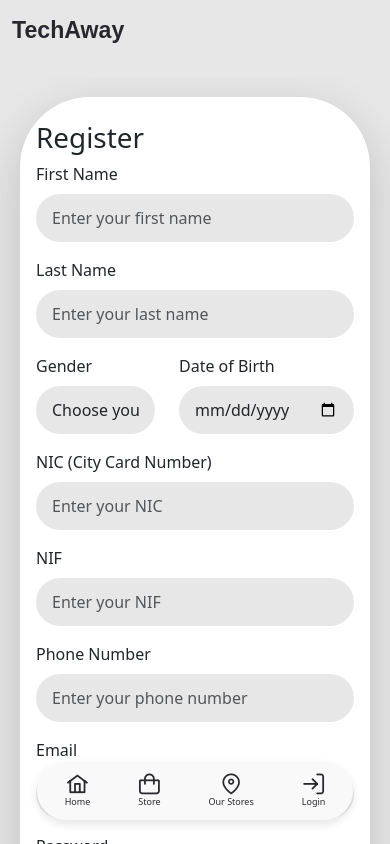
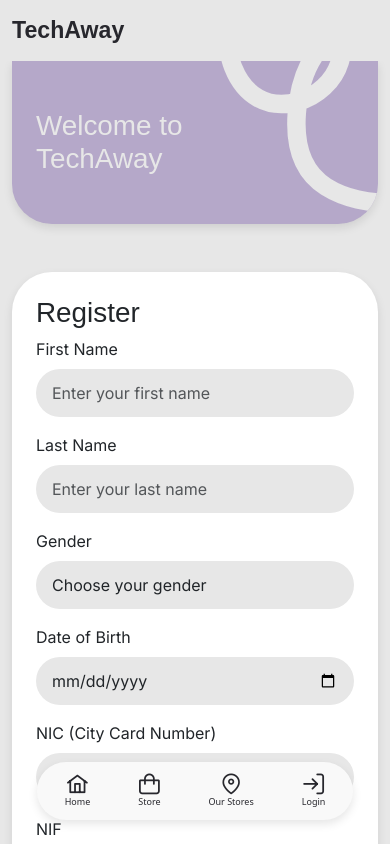
Before and after one commit to gmmac/pti_ptr_grupo5_2425, a React (Vite) app in the folder tech_away/: page /register in a window 390 px wide. Built offline with nearby package versions, Linux system fonts and the light colour scheme; no server answers; a web font is replaced by a local one.

Commit message:
refactor: update authentication forms and add responsive welcome components

```diff
--- a/tech_away/src/components/authentication/LoginForms.jsx
+++ b/tech_away/src/components/authentication/LoginForms.jsx
@@ -1,7 +1,6 @@
 import React, { useState, useContext } from "react";
 import { Button, Form } from "react-bootstrap";
 import { useNavigate } from "react-router-dom";
-import api from "../../utils/axios";
 import "../../styles/index.css";
 import "../../styles/AuthPage.css";
 import { useAuth } from "../../contexts/AuthenticationProviders/AuthProvider";
--- a/tech_away/src/components/authentication/RegisterForms.jsx
+++ b/tech_away/src/components/authentication/RegisterForms.jsx
@@ -1,42 +1,45 @@
-import React, { useState } from 'react'
-import { Button, Col, Form, Row } from 'react-bootstrap';
-import api from '../../utils/axios';
-import { useNavigate } from 'react-router-dom';
-import '../../styles/index.css';
-import '../../styles/AuthPage.css';
+import React, { useState, useContext } from "react";
+import { Button, Col, Form, Row } from "react-bootstrap";
+import api from "../../utils/axios";
+import { useNavigate } from "react-router-dom";
+import "../../styles/index.css";
+import "../../styles/AuthPage.css";
+import { IsMobileContext } from "../../contexts/IsMobileContext";
 
-export default function RegisterForms({userType="client"}) {
+export default function RegisterForms({ userType = "client" }) {
+  const isMobile = useContext(IsMobileContext);
+
   const [formData, setFormData] = useState({
-        nic: '',
-        nif: '',
-        phone: '',
-        birthDate: '',
-        gender: '',
-        firstName: '',
-        lastName: '',
-        email: '',
-        password: ''
+    nic: "",
+    nif: "",
+    phone: "",
+    birthDate: "",
+    gender: "",
+    firstName: "",
+    lastName: "",
+    email: "",
+    password: "",
   });
 
   const [errors, setErrors] = useState({
-        nic: '',
-        nif: '',
-        phone: '',
-        birthDate: '',
-        gender: '',
-        firstName: '',
-        lastName: '',
-        email: '',
-        password: ''
+    nic: "",
+    nif: "",
+    phone: "",
+    birthDate: "",
+    gender: "",
+    firstName: "",
+    lastName: "",
+    email: "",
+    password: "",
   });
 
   const navigate = useNavigate();
 
   const ChangeToLogin = () => {
-        if(userType === 'client') {
-            navigate('/login');
-        } else if(userType === 'organizer') {
-            navigate('/organizer/login');
+    if (userType === "client") {
+      navigate("/login");
+    } else if (userType === "organizer") {
+      navigate("/organizer/login");
     }
   };
 
@@ -49,22 +52,22 @@ export default function RegisterForms({userType="client"}) {
     const numbers = /[0-9]/;
 
     if (password.length < minLength) {
-            errors.push('ter pelo menos 8 caracteres');
+      errors.push("ter pelo menos 8 caracteres");
     }
     if (!specialChars.test(password)) {
-            errors.push('conter pelo menos um caractere especial (@#$%^&*)');
+      errors.push("conter pelo menos um caractere especial (@#$%^&*)");
     }
     if (!lowerCase.test(password)) {
-            errors.push('conter pelo menos uma letra minúscula');
+      errors.push("conter pelo menos uma letra minúscula");
     }
     if (!upperCase.test(password)) {
-            errors.push('conter pelo menos uma letra maiúscula');
+      errors.push("conter pelo menos uma letra maiúscula");
     }
     if (!numbers.test(password)) {
-            errors.push('conter pelo menos um número');
+      errors.push("conter pelo menos um número");
     }
 
-        return errors.length > 0 ? `A senha deve ${errors.join(', ')}.` : '';
+    return errors.length > 0 ? `A senha deve ${errors.join(", ")}.` : "";
   };
 
   const handleSubmit = async (e) => {
@@ -74,12 +77,12 @@ export default function RegisterForms({userType="client"}) {
     let newErrors = { ...errors };
     let hasError = false;
 
-        Object.keys(formData).forEach(field => {
+    Object.keys(formData).forEach((field) => {
       if (!formData[field]) {
-                newErrors[field] = 'Este campo é obrigatório';
+        newErrors[field] = "Este campo é obrigatório";
         hasError = true;
       } else {
-                newErrors[field] = ''; // Limpa erro se o campo não estiver vazio
+        newErrors[field] = ""; // Limpa erro se o campo não estiver vazio
       }
     });
 
@@ -93,9 +96,10 @@ export default function RegisterForms({userType="client"}) {
   };
 
   const verifyData = async () => {
-        const response = await api.put('/api/auth/generateAuthToken');
+    const response = await api.put("/api/auth/generateAuthToken");
 
-        await api.post(`/api/${userType}/`, {
+    await api
+      .post(`/api/${userType}/`, {
         nic: formData.nic,
         nif: formData.nif,
         birthDate: formData.birthDate,
@@ -108,22 +112,25 @@ export default function RegisterForms({userType="client"}) {
         latitude: null,
         longitude: null,
       })
-        .then(async response => {
-            if(response.data.errorTag){
+      .then(async (response) => {
+        if (response.data.errorTag) {
           let newErrors = { ...errors };
-                newErrors[response.data.errorTag] = 'Já existe um utilizador com este ' + response.data.errorTag;
+          newErrors[response.data.errorTag] =
+            "Já existe um utilizador com este " + response.data.errorTag;
           setErrors(newErrors);
+        } else {
+          await api.post("/api/auth/register", {
+            email: formData.email,
+            password: formData.password,
+          });
+          if (userType !== "organizer") {
+            await api.post("/api/actualCart", { clientNIC: formData.nic });
           }
-            else{
-                await api.post('/api/auth/register', {email: formData.email, password: formData.password})
-                if(userType !== "organizer"){
-                    await api.post('/api/actualCart', {clientNIC: formData.nic})
-                }
-                ChangeToLogin()
+          ChangeToLogin();
         }
       })
-        .catch(error => {})
-    }
+      .catch((error) => {});
+  };
 
   const handleChange = (e) => {
     const { name, value } = e.target;
@@ -132,44 +139,55 @@ export default function RegisterForms({userType="client"}) {
     let newErrors = { ...errors };
 
     if (!value) {
-            newErrors[name] = 'Este campo é obrigatório';
-        } else if (name === 'email') {
+      newErrors[name] = "Este campo é obrigatório";
+    } else if (name === "email") {
       const emailPattern = /^[a-zA-Z0-9._%+-]+@[a-zA-Z0-9.-]+\.[a-zA-Z]{2,}$/;
-            newErrors[name] = emailPattern.test(value) ? '' : 'O email deve ser válido';
-        } else if (name === 'password') {
+      newErrors[name] = emailPattern.test(value)
+        ? ""
+        : "O email deve ser válido";
+    } else if (name === "password") {
       newErrors[name] = validatePassword(value);
-        } else if (name === 'birthDate') {
+    } else if (name === "birthDate") {
       const birthDate = new Date(value);
       const today = new Date();
       const age = today.getFullYear() - birthDate.getFullYear();
       const isBirthdayPassed =
         today.getMonth() > birthDate.getMonth() ||
-                (today.getMonth() === birthDate.getMonth() && today.getDate() >= birthDate.getDate());
+        (today.getMonth() === birthDate.getMonth() &&
+          today.getDate() >= birthDate.getDate());
 
       if (age < 16 || (age === 16 && !isBirthdayPassed)) {
-                newErrors[name] = 'Deves ter pelo menos 16 anos para criar uma conta.';
+        newErrors[name] = "Deves ter pelo menos 16 anos para criar uma conta.";
       } else {
-                newErrors[name] = '';
+        newErrors[name] = "";
       }
     } else {
-            newErrors[name] = '';
+      newErrors[name] = "";
     }
 
     setErrors(newErrors);
   };
 
-
   return (
-    <div className='bg-white w-100 px-md-5 p-3 pt-4 rounded-lg shadow-lg' >
-        <h1>Register</h1>
-
-        <Form onSubmit={handleSubmit} >
-
+    <div
+      className="bg-white w-100 p-md-5 p-4"
+      style={{
+        boxShadow: "var(--shadow-default)",
+        fontFamily: "var(--body-font)",
+        borderRadius: isMobile ? "var(--rounded-sm)" : "var(--rounded-lg)",
+      }}
+    >
+      <h1 className="mb-2" style={{ fontFamily: "var(--title-font)" }}>
+        Register
+      </h1>
+      <Form onSubmit={handleSubmit}>
+        <Row>
+          <Col lg={6} xs={12}>
             {/* Name */}
             <Form.Group className="mb-3" controlId="formBasicName">
               <Form.Label>First Name</Form.Label>
               <Form.Control
-                    className='auth-input'
+                className="auth-input"
                 type="text"
                 placeholder="Enter your first name"
                 name="firstName"
@@ -181,10 +199,12 @@ export default function RegisterForms({userType="client"}) {
                 {errors.name}
               </Form.Control.Feedback>
             </Form.Group>
+          </Col>
+          <Col lg={6} xs={12}>
             <Form.Group className="mb-3" controlId="formBasicName">
               <Form.Label>Last Name</Form.Label>
               <Form.Control
-                    className='auth-input'
+                className="auth-input"
                 type="text"
                 placeholder="Enter your last name"
                 name="lastName"
@@ -196,14 +216,16 @@ export default function RegisterForms({userType="client"}) {
                 {errors.lastName}
               </Form.Control.Feedback>
             </Form.Group>
+          </Col>
+        </Row>
 
         <Row>
-                <Col>
+          <Col lg={6} xs={12}>
             {/* Gender */}
             <Form.Group className="mb-3" controlId="formBasicGender">
               <Form.Label>Gender</Form.Label>
               <Form.Control
-                            className='auth-input'
+                className="auth-input"
                 as="select"
                 name="gender"
                 value={formData.gender}
@@ -219,15 +241,14 @@ export default function RegisterForms({userType="client"}) {
                 {errors.gender}
               </Form.Control.Feedback>
             </Form.Group>
-
           </Col>
 
-                <Col>
+          <Col lg={6} xs={12}>
             {/* Date of Birth */}
             <Form.Group className="mb-3" controlId="formBasicbirthDate">
               <Form.Label>Date of Birth</Form.Label>
               <Form.Control
-                            className='auth-input'
+                className="auth-input"
                 type="date"
                 name="birthDate"
                 value={formData.birthDate}
@@ -238,12 +259,8 @@ export default function RegisterForms({userType="client"}) {
                 {errors.birthDate}
               </Form.Control.Feedback>
             </Form.Group>
-
           </Col>
         </Row>
-
-
-
 
         <Row>
           <Col md={6} xs={12}>
@@ -251,18 +268,18 @@ export default function RegisterForms({userType="client"}) {
             <Form.Group className="mb-3" controlId="formBasicNIC">
               <Form.Label>NIC (City Card Number)</Form.Label>
               <Form.Control
-                            className='auth-input'
+                className="auth-input"
                 type="text"
                 placeholder="Enter your NIC"
                 name="nic"
                 value={formData.nic}
                 onChange={(e) => {
-                                const value = e.target.value.replace(/\D/g, '');
+                  const value = e.target.value.replace(/\D/g, "");
                   setFormData({ ...formData, nic: value });
                   if (value.length != 9) {
-                                    errors[e.target.name] = 'Este campo deve ter 9 dígitos!';
-                                }else{
-                                    errors[e.target.name] = '';
+                    errors[e.target.name] = "Este campo deve ter 9 dígitos!";
+                  } else {
+                    errors[e.target.name] = "";
                   }
                 }}
                 isInvalid={!!errors.nic}
@@ -273,25 +290,24 @@ export default function RegisterForms({userType="client"}) {
             </Form.Group>
           </Col>
 
-
           <Col md={6} xs={12}>
             {/* NIF */}
             <Form.Group className="mb-3" controlId="formBasicNIF">
               <Form.Label>NIF</Form.Label>
               <Form.Control
-                            className='auth-input'
+                className="auth-input"
                 type="number"
                 maxLength="9"
                 placeholder="Enter your NIF"
                 name="nif"
                 value={formData.nif}
                 onChange={(e) => {
-                                const value = e.target.value.replace(/\D/g, '');
+                  const value = e.target.value.replace(/\D/g, "");
                   setFormData({ ...formData, nif: value });
                   if (value.length != 9) {
-                                    errors[e.target.name] = 'Este campo deve ter 9 dígitos!';
-                                }else{
-                                    errors[e.target.name] = '';
+                    errors[e.target.name] = "Este campo deve ter 9 dígitos!";
+                  } else {
+                    errors[e.target.name] = "";
                   }
                 }}
                 isInvalid={!!errors.nif}
@@ -301,29 +317,25 @@ export default function RegisterForms({userType="client"}) {
               </Form.Control.Feedback>
             </Form.Group>
           </Col>
-
         </Row>
-
-
-
 
         {/* Phone Number */}
         <Form.Group className="mb-3" controlId="formBasicPhone">
           <Form.Label>Phone Number</Form.Label>
           <Form.Control
-                    className='auth-input'
+            className="auth-input"
             type="text"
             maxLength="9"
             placeholder="Enter your phone number"
             name="phone"
             value={formData.phone}
             onChange={(e) => {
-                        const value = e.target.value.replace(/\D/g, '');
+              const value = e.target.value.replace(/\D/g, "");
               setFormData({ ...formData, phone: value });
               if (value.length < 9) {
-                            errors[e.target.name] = 'Este campo deve ter 9 dígitos!';
-                        }else{
-                            errors[e.target.name] = '';
+                errors[e.target.name] = "Este campo deve ter 9 dígitos!";
+              } else {
+                errors[e.target.name] = "";
               }
             }}
             isInvalid={!!errors.phone}
@@ -333,12 +345,11 @@ export default function RegisterForms({userType="client"}) {
           </Form.Control.Feedback>
         </Form.Group>
 
-
         {/* Email */}
         <Form.Group className="mb-3" controlId="formBasicEmail">
           <Form.Label>Email</Form.Label>
           <Form.Control
-                    className='auth-input'
+            className="auth-input"
             type="email"
             placeholder="Enter your email"
             name="email"
@@ -355,7 +366,7 @@ export default function RegisterForms({userType="client"}) {
         <Form.Group className="mb-3" controlId="formBasicPassword">
           <Form.Label>Password</Form.Label>
           <Form.Control
-                    className='auth-input'
+            className="auth-input"
             type="password"
             placeholder="Enter your password"
             name="password"
@@ -368,15 +379,26 @@ export default function RegisterForms({userType="client"}) {
           </Form.Control.Feedback>
         </Form.Group>
 
-            <Button type="submit"className='w-100 rounded-pill forms-btn shadow-lg'>Register</Button>
-
+        <Button
+          type="submit"
+          className="w-100 rounded-pill py-2 fs-5"
+          style={{
+            boxShadow: "var(--shadow-default)",
+            color: "var(--dark-grey)",
+            backgroundColor: "var(--variant-one)",
+            border: "none",
+            fontFamily: "var(--title-font)",
+          }}
+        >
+          Register
+        </Button>
       </Form>
-        <div className='d-flex flex-align-items justify-content-end m-2'>
-            <p>Already a member? </p>
-            <p className='ms-2 underText' onClick={ChangeToLogin}>Sign in</p>
+      <div className="d-flex flex-align-items justify-content-end m-2">
+        <p className="m-0">Already a member? </p>
+        <p className="ms-2 mb-0 underText" onClick={ChangeToLogin}>
+          Sign in
+        </p>
       </div>
-
     </div>
-
-  )
+  );
 }
--- /dev/null
+++ b/tech_away/src/components/decoration/WelcomeLG.jsx
@@ -0,0 +1,76 @@
+import React from "react";
+import { Stack } from "react-bootstrap";
+import Swirl from "../svg/Swirl";
+
+export default function WelcomeLG() {
+  return (
+    <div
+      style={{
+        backgroundColor: "var(--white)",
+        boxShadow: "var(--shadow-default)",
+        borderRadius: "var(--rounded-lg)",
+        WebkitMaskImage: "inset(0 round var(--rounded-lg))",
+        maskImage: "inset(0 round var(--rounded-lg))",
+        position: "relative",
+        overflow: "hidden",
+        width: "100%",
+        height: "100%",
+      }}
+    >
+      <div
+        style={{
+          position: "absolute",
+          width: "100%",
+          height: "100%",
+          top: -40,
+        }}
+      >
+        <Swirl
+          w="646"
+          h="753"
+          vb="0 0 646 753"
+          d="M28.936 11.5442C20.0153 26.977 3.43603 57.5443 18.4361 94.0442C37.7512 141.044 83.4785 175.273 121.935 179.625C164.501 184.443 226.486 171.944 230.936 117.544C234.818 70.0941 191.616 42.5528 149.118 43.9493C125.95 44.7105 105.094 58.5433 92.6722 75.8823C72.5079 104.029 65.0322 141.203 65.3292 175.447C65.684 216.354 67.6047 252.067 92.6722 285.044C112.436 311.044 131.365 325.63 164.319 341.042C199.296 357.4 239.237 362.991 277.214 367.156C312.795 371.059 353.539 367.07 384.806 348.043C413.262 330.728 434.431 304.923 434.003 272.925C433.678 248.643 422.71 224.844 400.26 211.627C374.31 196.35 344.927 206.669 331.066 215.556C317.706 224.12 296.088 240.445 285.664 252.392C257.018 285.224 244.357 319.139 230.936 360.839C220.799 392.335 229.834 437.104 243.633 467.477C261.344 506.462 290.826 532.362 326.467 550.191C380.498 577.22 430.361 608.624 525.436 576.544C550.936 567.94 569.335 546.679 573.301 532.362C577.266 518.044 578.094 498.736 563.436 480.044C548.778 461.353 523.436 460.57 512.4 461.353C481.436 463.549 467.278 479.954 457.601 495.031C434.037 531.745 428.744 585.4 449.679 625.162C469.082 662.014 501.309 699.152 538.936 718.544C562.733 730.809 608.936 746.044 633.936 740.044"
+          color="var(--variant-two)"
+          strokeWidth="23"
+          style={{
+            position: "absolute",
+            top: "-20",
+            left: "10",
+            zIndex: "1",
+          }}
+        />
+      </div>
+      <Stack
+        direction="vertical"
+        style={{
+          position: "relative",
+          zIndex: "3",
+          width: "100%",
+          height: "100%",
+        }}
+        className="px-5 py-4 justify-content-end align-items-start"
+      >
+        <h1
+          className="mb-0"
+          style={{
+            fontSize: "48px",
+            fontFamily: "var(--title-font)",
+            color: "var(--variant-two)",
+          }}
+        >
+          Welcome to
+        </h1>
+        <h1
+          className="mb-0"
+          style={{
+            fontSize: "48px",
+            fontFamily: "var(--title-font)",
+            color: "var(--variant-two)",
+          }}
+        >
+          TechAway
+        </h1>
+      </Stack>
+    </div>
+  );
+}
--- /dev/null
+++ b/tech_away/src/components/decoration/WelcomeSM.jsx
@@ -0,0 +1,60 @@
+import React from "react";
+import { Stack } from "react-bootstrap";
+import Swirl from "../svg/Swirl";
+
+export default function WelcomeSM() {
+  return (
+    <Stack
+      className="py-5 px-4"
+      style={{
+        backgroundColor: "var(--variant-two)",
+        borderRadius: "0 0 var(--rounded-sm) var(--rounded-sm)",
+        boxShadow: "var(--shadow-default)",
+        WebkitMaskImage: "inset(0 round var(--rounded-lg))",
+        maskImage: "inset(0 round var(--rounded-lg))",
+        position: "relative",
+        overflow: "hidden",
+      }}
+    >
+      <div
+        style={{
+          position: "absolute",
+          width: "100%",
+          height: "100%",
+          top: -80,
+          right: -150,
+        }}
+      >
+        <Swirl
+          w="100%"
+          h="170%"
+          vb="0 0 530 600"
+          d="M31.0907 11.8915C16.2225 71.7413 0.113726 131.302 22.8298 187.875C46.2484 246.198 95.6589 280.411 163.087 261.617C204.366 250.111 240.888 217.379 253.421 176.213C258.834 158.431 259.246 140.37 247.635 127.094C237.331 115.31 219.239 135.035 212.026 143.591C176.874 185.291 164.459 234.932 160.572 285.598C155.612 350.268 168.376 410.887 223.789 445.93C300.758 494.606 448.962 501.693 507.136 400.946C522.825 373.775 546.956 333.667 536.026 303.199C529.022 283.676 511.582 274.846 489.63 281.907C458.842 291.809 433.644 327.527 421.169 354.955C404.584 391.418 400.882 437.318 422.167 468.662C438.731 493.055 514.063 544.436 546.614 542.427"
+          color="var(--light-grey)"
+          strokeWidth="40"
+        />
+      </div>
+
+      <Stack>
+        <h1
+          className="mb-0 fs-1"
+          style={{
+            fontFamily: "var(--title-font)",
+            color: "var(--light-grey)",
+          }}
+        >
+          Welcome to
+        </h1>
+        <h1
+          className="mb-0 fs-1"
+          style={{
+            fontFamily: "var(--title-font)",
+            color: "var(--light-grey)",
+          }}
+        >
+          TechAway
+        </h1>
+      </Stack>
+    </Stack>
+  );
+}
--- a/tech_away/src/pages/Auth/RegisterPageClient.jsx
+++ b/tech_away/src/pages/Auth/RegisterPageClient.jsx
@@ -1,16 +1,41 @@
-import React, { useState, useEffect } from 'react';
+import React, { useContext } from "react";
 import { Container, Row, Col, Stack } from "react-bootstrap";
-import RegisterForms from '../../components/authentication/RegisterForms';
-
-const mobileSize = 768;
+import RegisterForms from "../../components/authentication/RegisterForms";
+import { IsMobileContext } from "../../contexts/IsMobileContext";
+import WelcomeLG from "../../components/decoration/WelcomeLG";
+import WelcomeSM from "../../components/decoration/WelcomeSM";
 
 export default function RegisterPageClient() {
+  const isMobile = useContext(IsMobileContext);
 
-    return (
-        <div className="d-flex align-items-center justify-content-center overflow-hidden mt-3">
-            <div style={{ width: "700px", maxWidth: "100%", padding: "20px" }}>
-                <RegisterForms />
-            </div>
-        </div>
-    );
+  return isMobile ? (
+    <Container>
+      <Stack
+        gap={5}
+        className="d-flex align-items-center justify-content-center mb-5 pb-5"
+      >
+        <WelcomeSM />
+        <RegisterForms />
+      </Stack>
+    </Container>
+  ) : (
+    <Container className="d-flex align-items-center justify-content-center ">
+      <Row className="w-100 mt-2 g-5">
+        <Col
+          sm={12}
+          md={6}
+          className="d-flex justify-content-center align-items-center"
+        >
+          <WelcomeLG />
+        </Col>
+        <Col
+          sm={12}
+          md={6}
+          className="d-flex justify-content-center align-items-center"
+        >
+          <RegisterForms />
+        </Col>
+      </Row>
+    </Container>
+  );
 }
```
Lines whose indentation alone changed are shown as unchanged.
